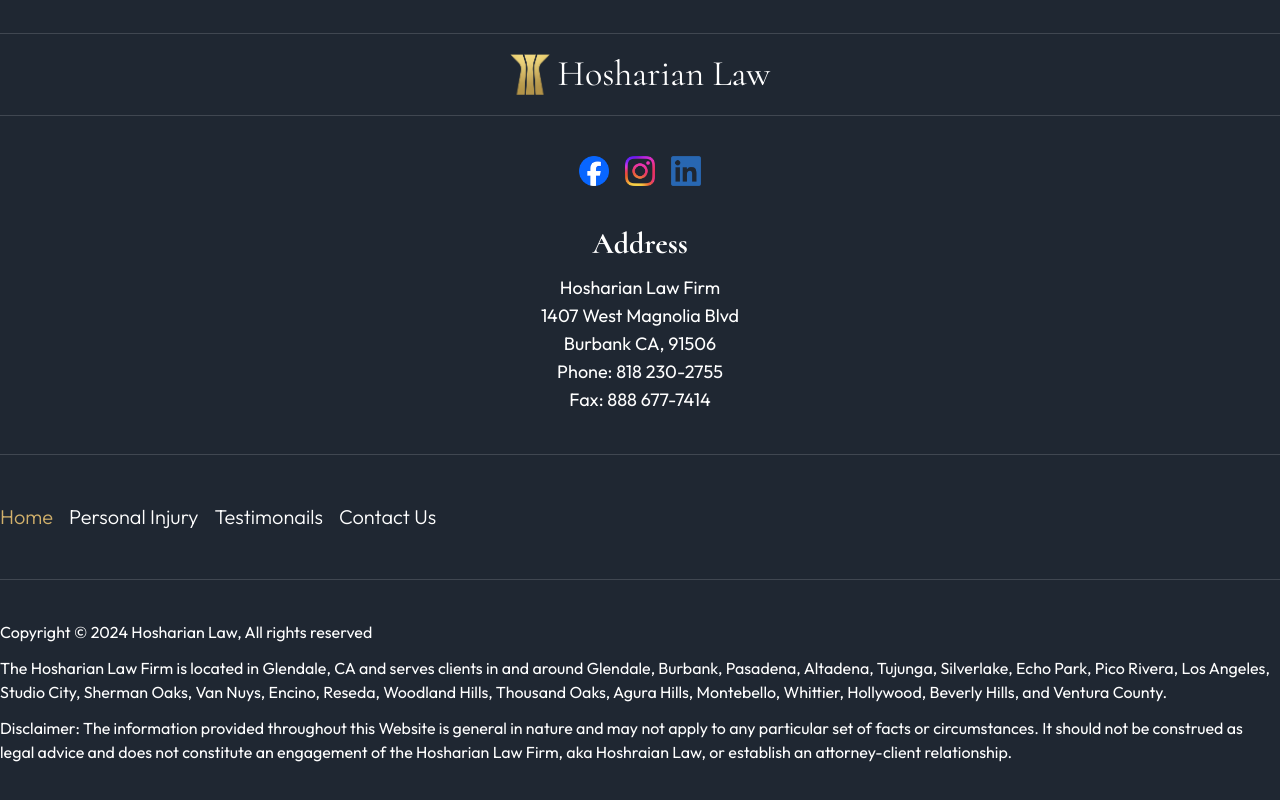
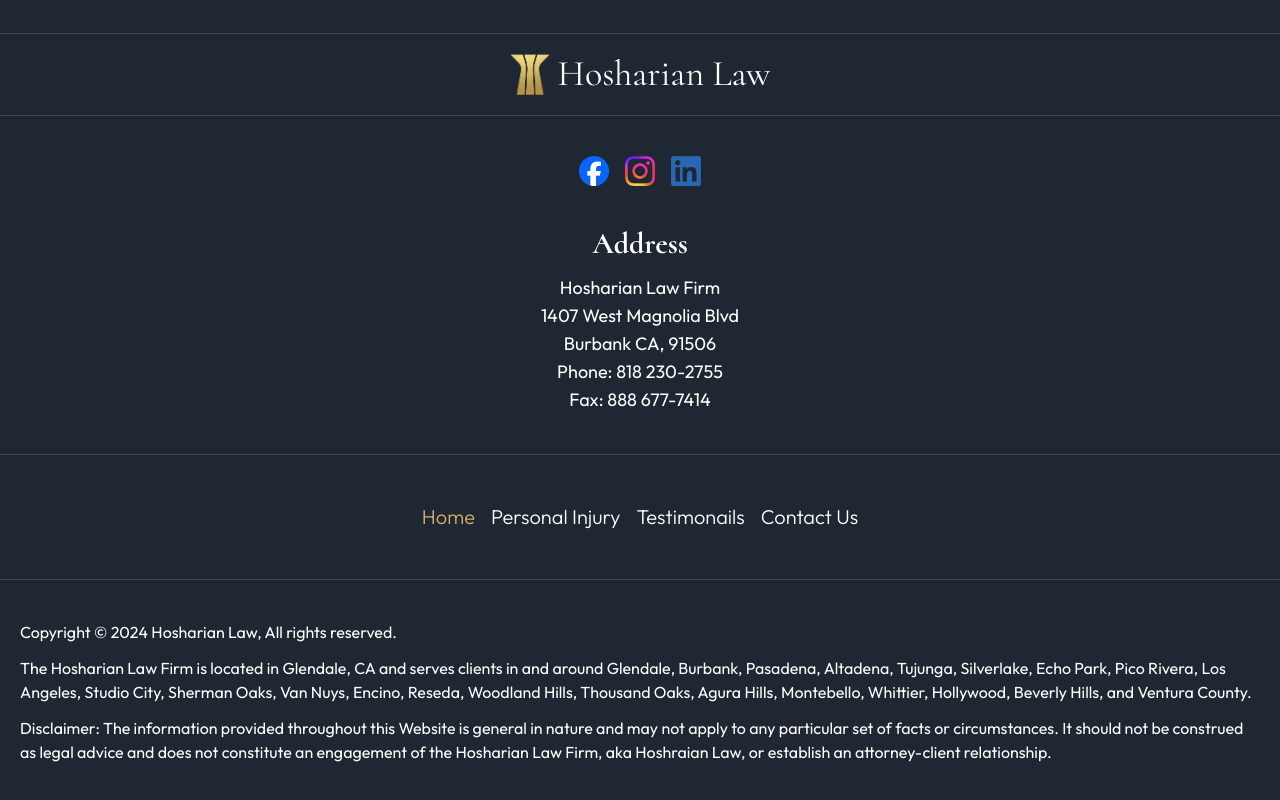
Before and after one commit to hchalian/hosh, a Next.js app: page / in a window 1280 px wide. Shown: the part 1223-2023 px from the top of the page. Built offline with nearby package versions, Linux system fonts and the light colour scheme.

Commit message:
Fixed some padding issues in footer

```diff
--- a/components/Footer.tsx
+++ b/components/Footer.tsx
@@ -117,7 +117,7 @@
   return (
     <div
       data-name="link-wrap"
-      className="flex flex-col overflow-hidden border-y border-white/15 py-10 md:flex md:h-auto md:flex-row md:gap-4 md:divide-y-0"
+      className="flex flex-col items-center overflow-hidden border-y border-white/15 px-5 py-10 md:h-auto md:flex-row md:justify-center md:gap-4 md:divide-y-0"
     >
       {links.map(({ title, url }) => (
         <Link
@@ -134,8 +134,8 @@
 
 const Disclaimer = () => {
   return (
-    <div className="my-10 space-y-3">
-      <p>Copyright &copy; {currentYear} Hosharian Law, All rights reserved</p>
+    <div className="my-10 space-y-3 px-5">
+      <p>Copyright &copy; {currentYear} Hosharian Law, All rights reserved.</p>
       <p>
         The Hosharian Law Firm is located in Glendale, CA and serves clients in
         and around Glendale, Burbank, Pasadena, Altadena, Tujunga, Silverlake,
```
